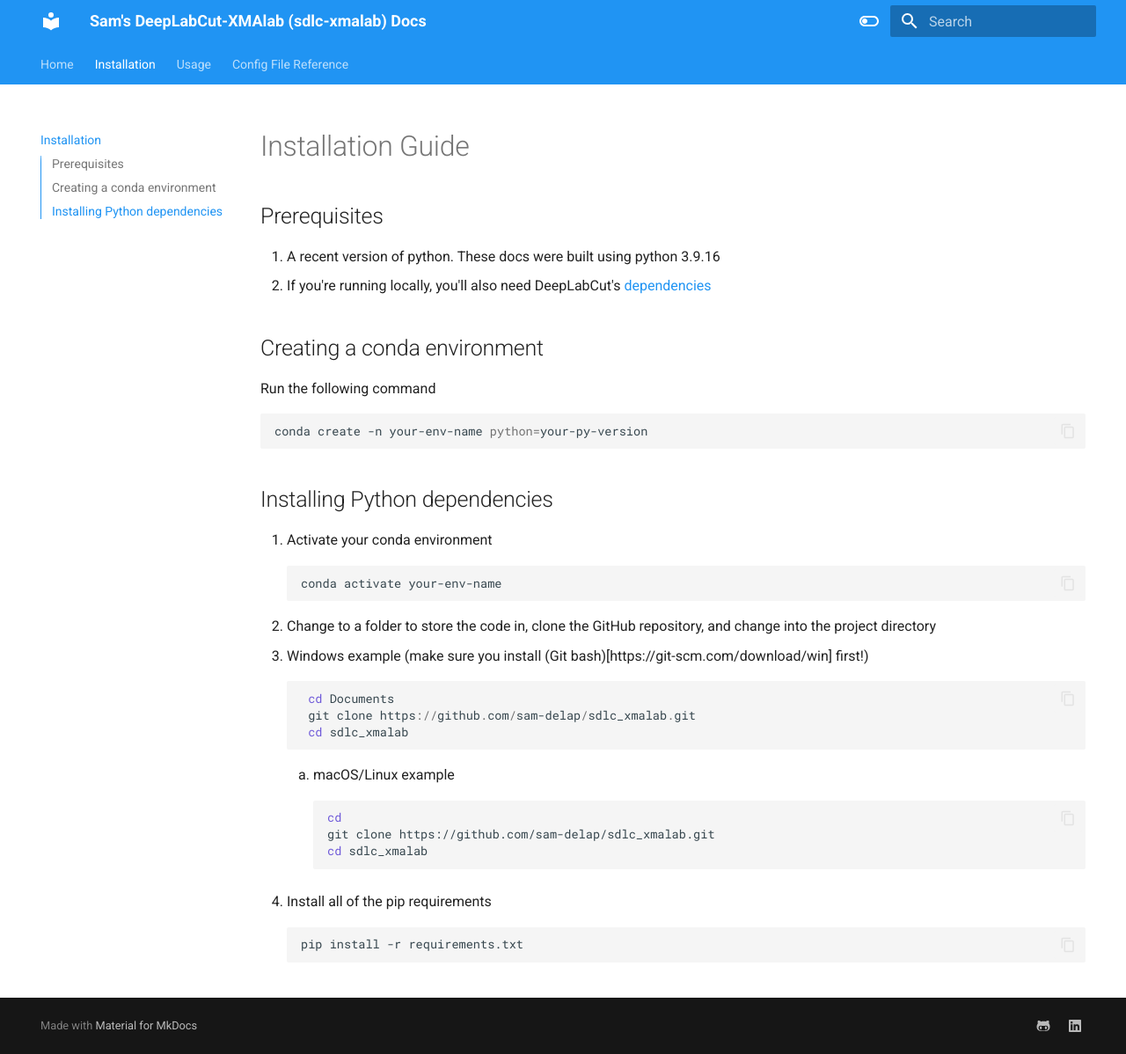
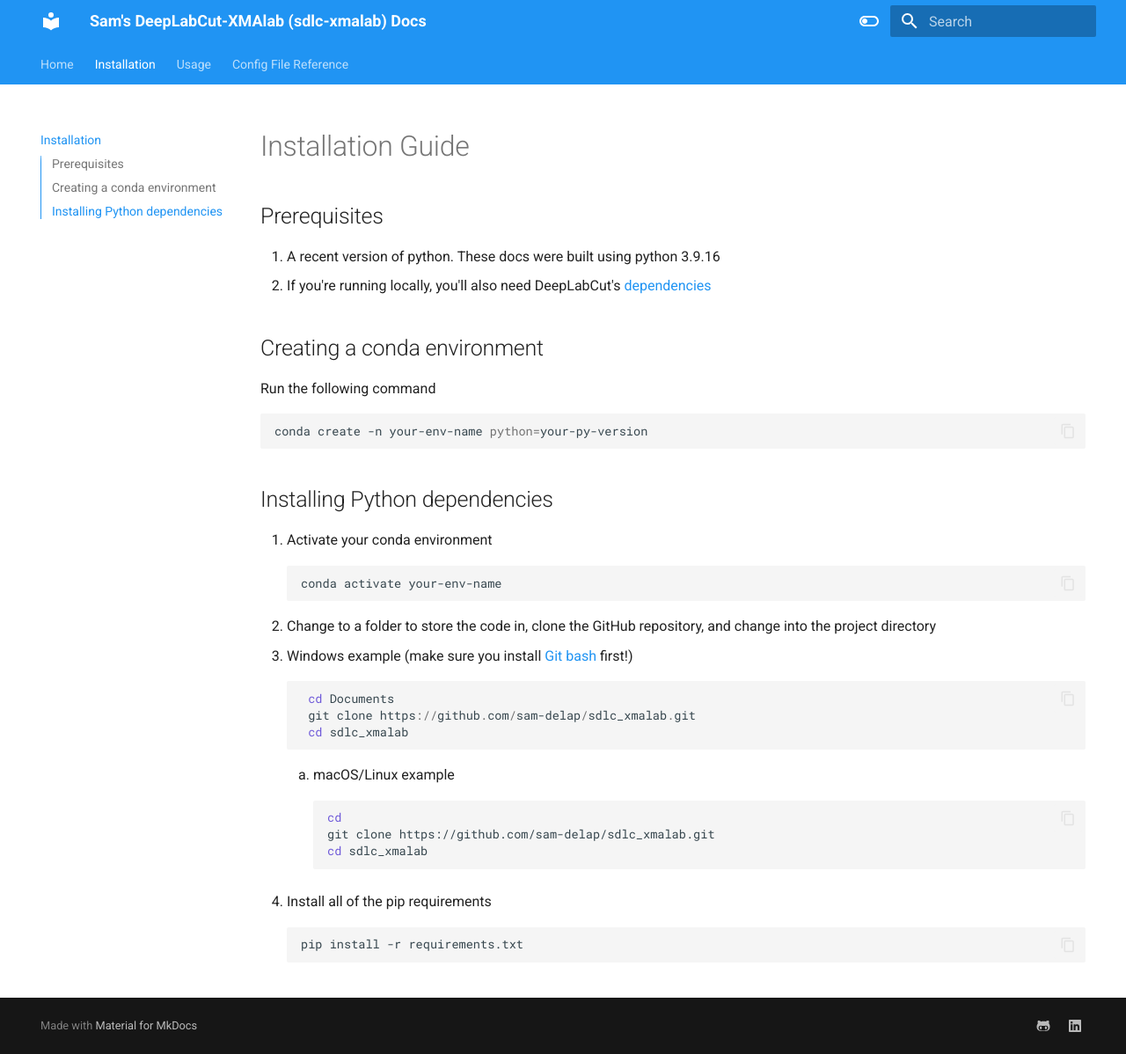
Before and after one commit to sam-delap/deepxromm, an MkDocs documentation site: the page built from docs/install.md, in a window 1280 px wide and 1198 px high. Shown: the whole window at 88% size. Built offline with MkDocs 1.6.1 and Material for MkDocs 9.7.7, drawn with Linux system fonts in a browser that asks for light colours.

````diff
--- a/docs/install.md
+++ b/docs/install.md
@@ -15,7 +15,7 @@ conda create -n your-env-name python=your-py-version
     conda activate your-env-name
     ```
 1. Change to a folder to store the code in, clone the GitHub repository, and change into the project directory
-   1. Windows example (make sure you install (Git bash)[https://git-scm.com/download/win] first!)
+   1. Windows example (make sure you install [Git bash](https://git-scm.com/download/win) first!)
        ```powershell
         cd Documents
         git clone https://github.com/sam-delap/sdlc_xmalab.git
````
